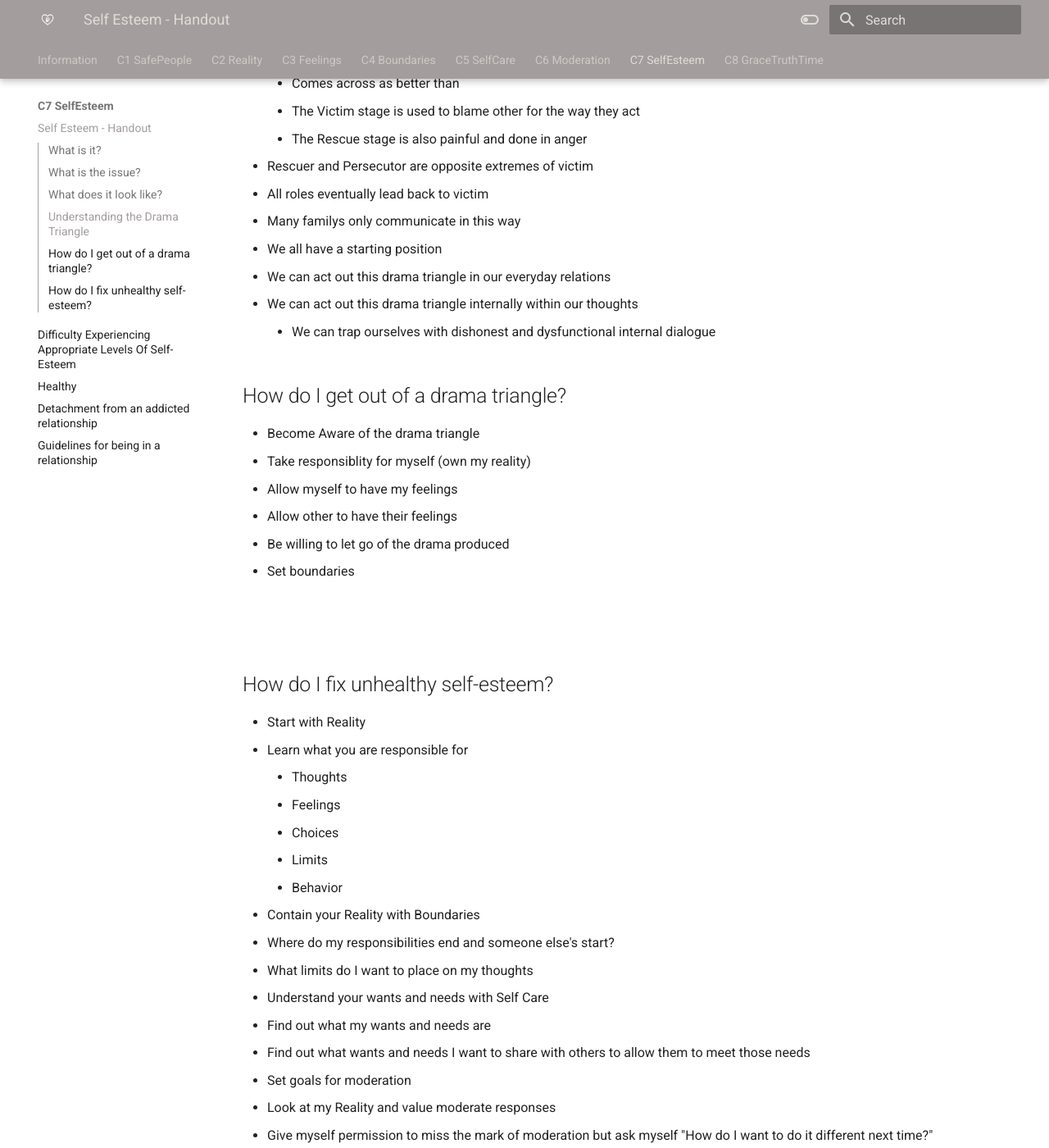
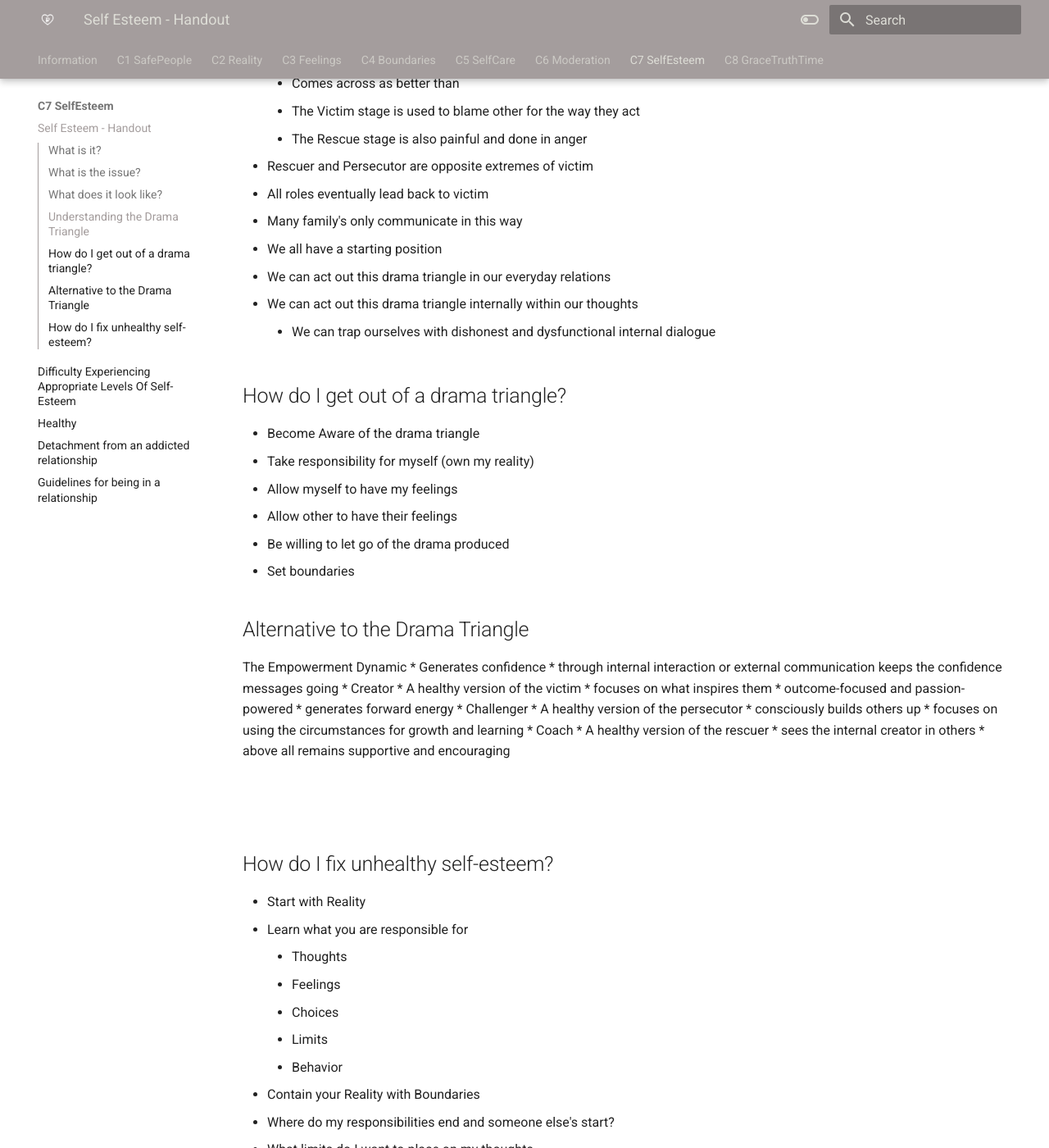
Before and after one commit to dgrothman/theinnerjourney, an MkDocs documentation site: the page built from docs/C7-SelfEsteem/Handout.md, in a window 1280 px wide and 1400 px high, scrolled down 3308 px. Shown: the whole window at 82% size. Built offline with MkDocs 1.6.1 and Material for MkDocs 9.7.7, drawn with Linux system fonts in a browser that asks for light colours; some of the changed text lies outside the part shown.

Commit message:
chore: add ted to self esteem handout

```diff
--- a/docs/C7-SelfEsteem/Handout.md
+++ b/docs/C7-SelfEsteem/Handout.md
@@ -76,18 +76,18 @@ title: Self Esteem - Handout
 
 ## Understanding the Drama Triangle
 
-* The Drama Triange (The 3 faces of victim)
+* The Drama Triangle (The 3 faces of victim)
   * Generates shame
     * through internal interaction or external communication keeps the shame messages going
   * Victim
     * A twisted version of the desire to be innocent and vulnerable
     * Comes from an unconscious need to feel important
     * Becoming helpless
-    * Deny their problem solving ablities and potential for self-generated value
+    * Deny their problem-solving abilities and potential for self-generated value
     * Making themselves helpless becomes the primary way of avoiding failure
     * Comes across as less than
     * The Persecutor stage looks like resentment
-    * The Rescure stage is done from a less than positioin
+    * The Rescuer stage is done from a less than position
   * Rescuer
     * A twisted version of the desire to nurture and protect
     * Comes from an unconscious need to feel important
@@ -111,7 +111,7 @@ title: Self Esteem - Handout
     * The Rescue stage is also painful and done in anger
   * Rescuer and Persecutor are opposite extremes of victim
   * All roles eventually lead back to victim
-  * Many familys only communicate in this way
+  * Many family's only communicate in this way
   * We all have a starting position
   * We can act out this drama triangle in our everyday relations
   * We can act out this drama triangle internally within our thoughts
@@ -120,11 +120,30 @@ title: Self Esteem - Handout
 ## How do I get out of a drama triangle?
 
 * Become Aware of the drama triangle
-* Take responsiblity for myself (own my reality)
+* Take responsibility for myself (own my reality)
   * Allow myself to have my feelings
   * Allow other to have their feelings
 * Be willing to let go of the drama produced
   * Set boundaries
+
+## Alternative to the Drama Triangle
+
+The Empowerment Dynamic
+  * Generates confidence
+    * through internal interaction or external communication keeps the confidence messages going
+  * Creator
+    * A healthy version of the victim
+    * focuses on what inspires them
+    * outcome-focused and passion-powered
+    * generates forward energy
+  * Challenger
+    * A healthy version of the persecutor
+    * consciously builds others up
+    * focuses on using the circumstances for growth and learning
+  * Coach
+    * A healthy version of the rescuer
+    * sees the internal creator in others
+    * above all remains supportive and encouraging
 
 <br><br>
 
```
Also changed, not shown: docs/index.md (+1 -0 lines).
